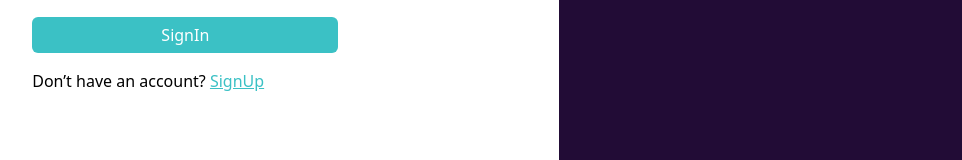
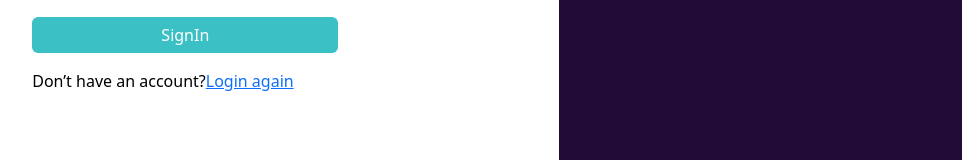
Before and after one commit to gillanihassan/feelixAi, a React (Vite) app: page /logintwo in a window 1280 px wide. Shown: the part 482-642 px from the top of the page, without its empty margins (188-1150 px from the left). Built offline with nearby package versions, Linux system fonts and the light colour scheme.

Commit message:
links update

```diff
--- a/src/pages/auth/loginOne/LoginOne.jsx
+++ b/src/pages/auth/loginOne/LoginOne.jsx
@@ -3,7 +3,7 @@ import Logo from "../../../assets/images/logo/logo.jpg";
 import groupImage from "../../../assets/images/heroimage/Group.png";
 
 import styles from "./styles.module.css";
-import { useNavigate } from "react-router-dom";
+import { NavLink, useNavigate } from "react-router-dom";
 function LoginOne() {
   const navigate = useNavigate();
   const handleSubmit = (event) => {
@@ -54,7 +54,7 @@ function LoginOne() {
                 SignIn
               </Button>
               <p className="mt-5 text-white">
-                Don’t have an account? <a href="">SignUp</a>
+                Don’t have an account? <NavLink to="/signup">SignUp</NavLink>
               </p>
             </Form>
           </div>
--- a/src/pages/auth/loginTwo/LoginTwo.jsx
+++ b/src/pages/auth/loginTwo/LoginTwo.jsx
@@ -2,6 +2,7 @@ import { Button, Col, Container, Form, Image, Row } from "react-bootstrap";
 import Logo from "../../../assets/signup/logo.png";
 // import outerCircle2 from "../../../assets/signup/outerCircle2.png";
 import styles from "../loginTwo//styles.module.css";
+import { Link } from "react-router";
 
 const LoginTwo = () => {
   return (
@@ -41,10 +42,8 @@ const LoginTwo = () => {
               </Form>
             </div>
             <p className="text-black mt-3">
-              Don’t have an account?{" "}
-              <a href="#" style={{ color: "rgb(59, 193, 197)" }}>
-                SignUp
-              </a>
+              Don’t have an account?
+              <Link to="/signup">Login again</Link>
             </p>
           </div>
         </Col>
--- a/src/pages/auth/signup/Signup.jsx
+++ b/src/pages/auth/signup/Signup.jsx
@@ -12,6 +12,7 @@ import outerCircle1 from "../../../assets/signup/outerCircle1.png";
 // import outerCircle2 from "../../../assets/signup/outerCircle2.png";
 
 import styles from "./styles.module.css";
+import { NavLink } from "react-router-dom";
 
 const Signup = () => {
   return (
@@ -124,7 +125,7 @@ const Signup = () => {
                     className="mt-2 mb-0 text-black"
                     style={{ fontSize: "0.85rem" }}
                   >
-                    Already have an account? <a href="#">Sign In</a>
+                    Already have an account? <NavLink to="/">Signin</NavLink>
                   </p>
                 </div>
               </div>
```
Also changed, not shown: 1 other file (tests, documents, lock files or other folders).
